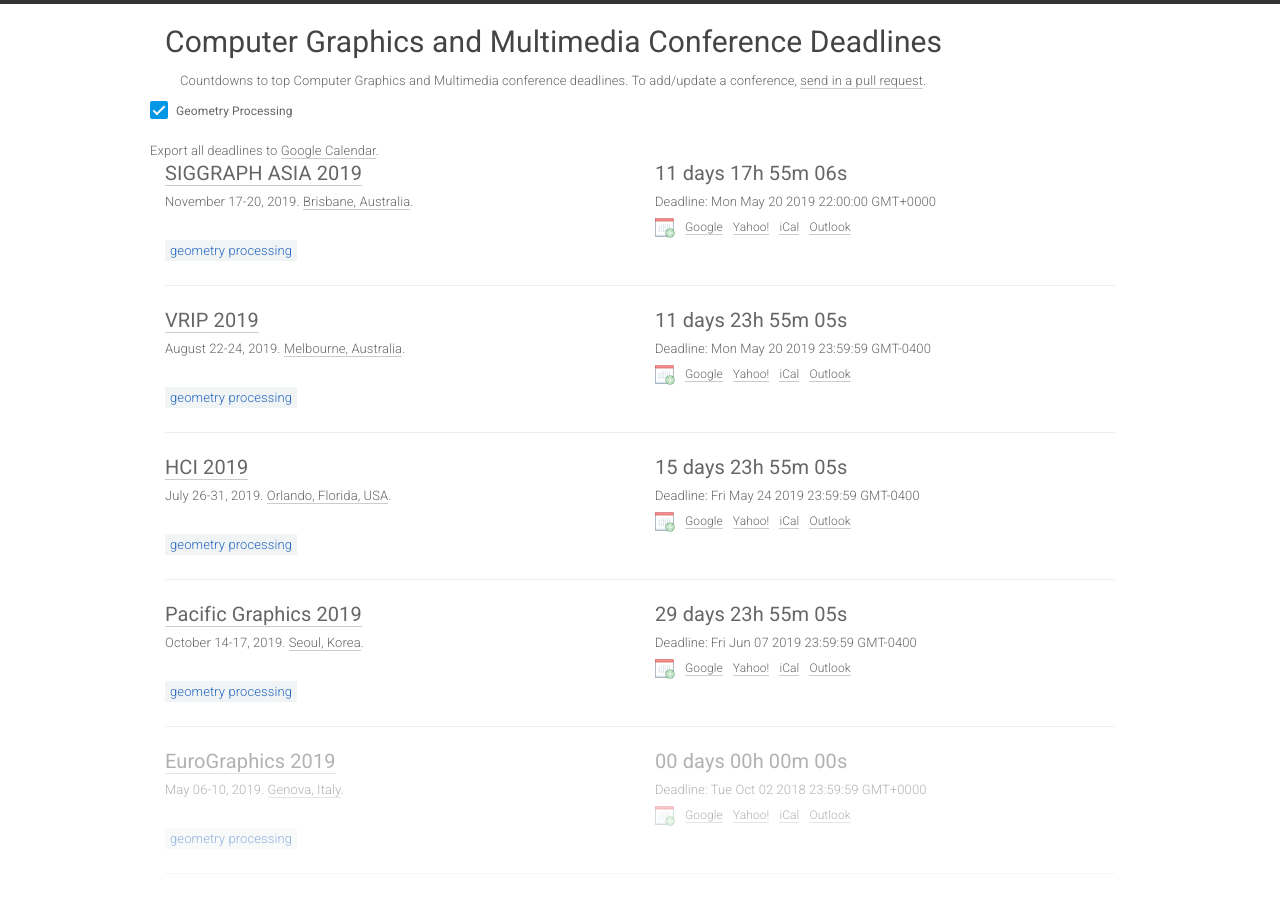
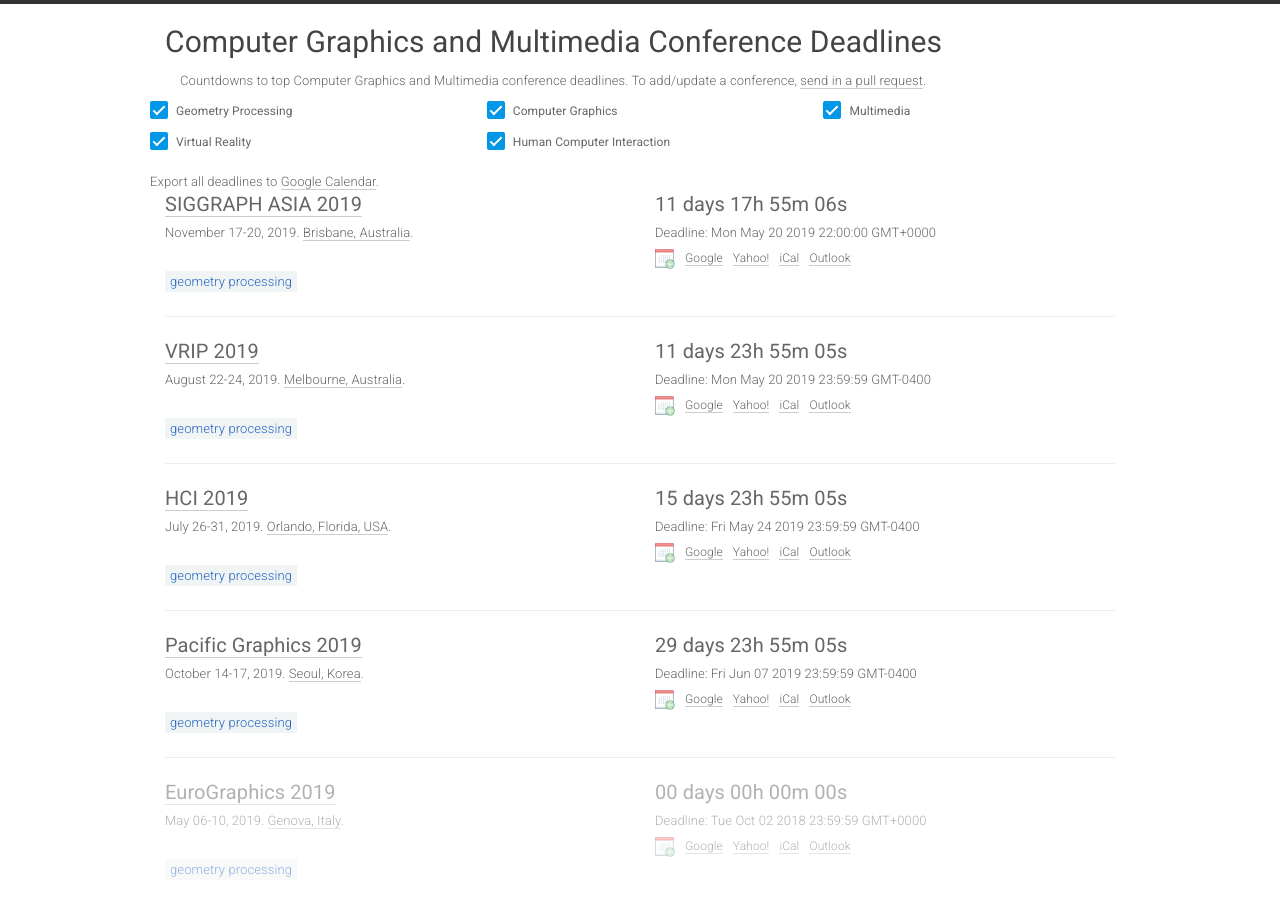
Before and after one commit to JianweiHu94/cgm-deadlines, a Jekyll site: the page built from index.html, in a window 1280 px wide and 900 px high. Built offline with Jekyll 4.4.1, drawn with Linux system fonts in a browser that asks for light colours; nearby versions of some CDN libraries.

Commit message:
Update types.yml

```diff
--- a/_data/types.yml
+++ b/_data/types.yml
@@ -1,3 +1,15 @@
 ---
 - name: Geometry Processing
   sub: GP
+
+- name: Computer Graphics
+  sub: CG
+
+- name: Multimedia
+  sub: MM
+
+- name: Virtual Reality
+  sub: VR
+
+- name: Human Computer Interaction
+  sub: HCI
```
